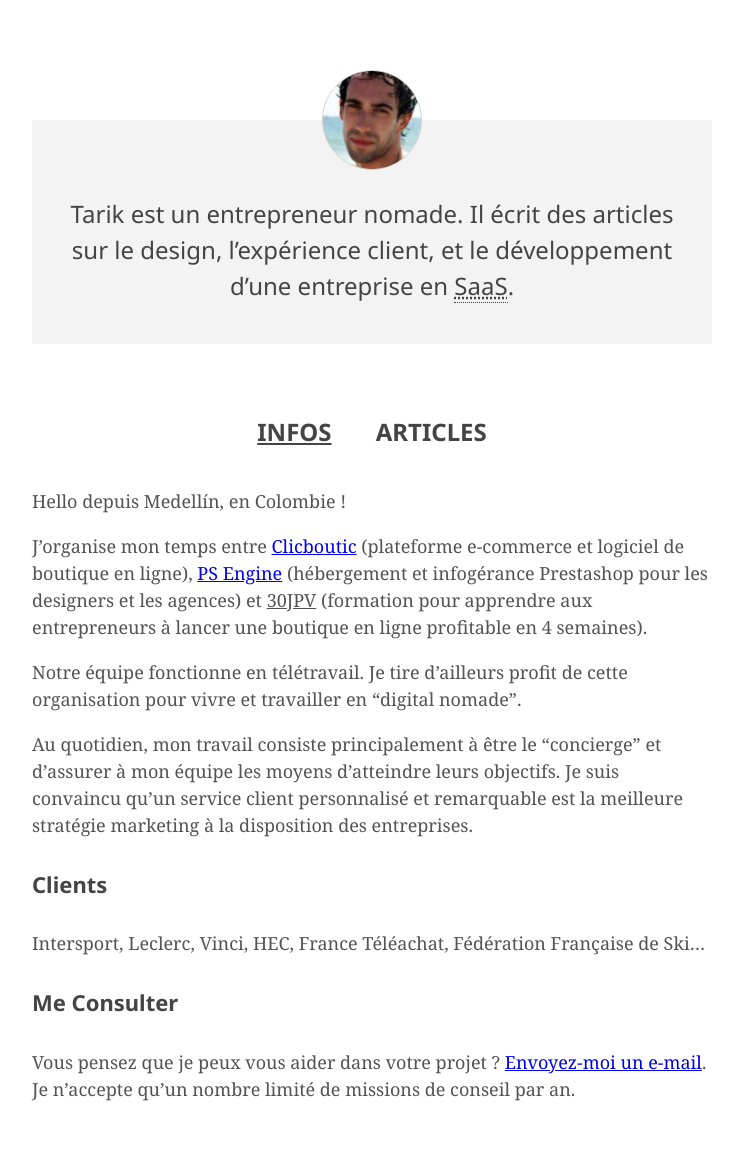
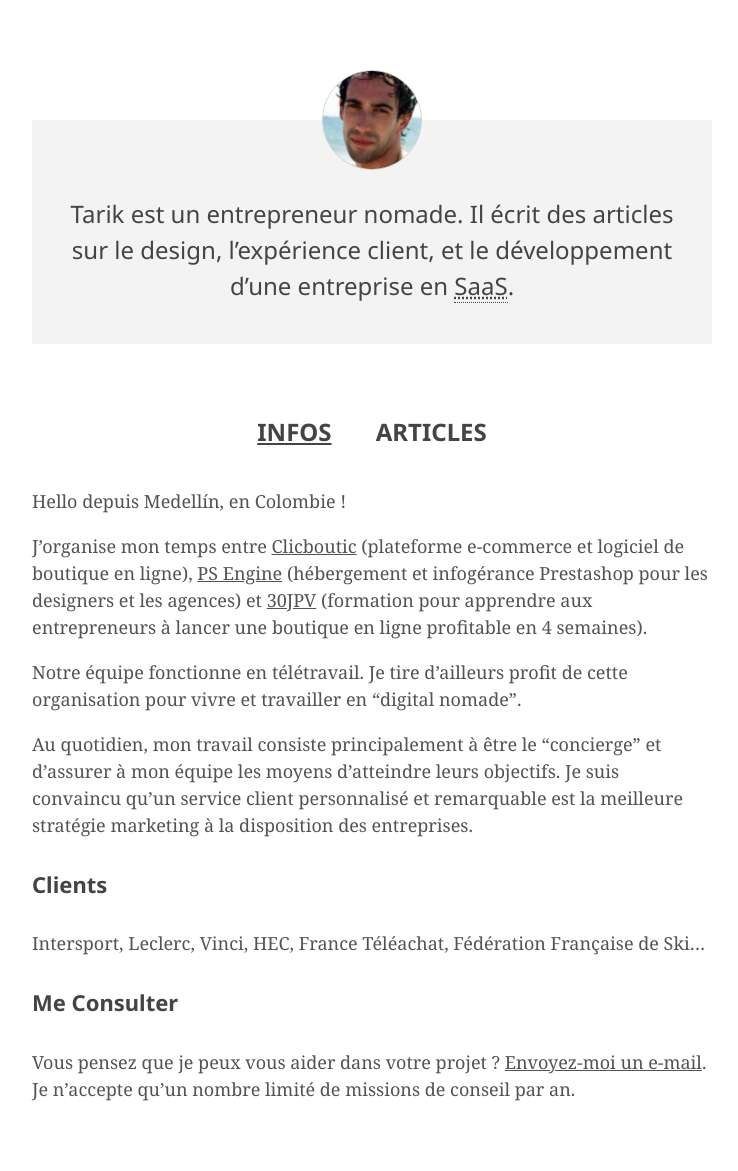
Before and after one commit to tarikpeudon/tarikpeudon.github.io, a Jekyll site: the page built from index.html, in a window 1280 px wide. Shown: the whole page, without its empty margins (268-1006 px from the left). Built offline with Jekyll 4.4.1, drawn with Linux system fonts in a browser that asks for light colours; some web fonts are replaced.

Commit message:
Link color fix

```diff
--- a/_sass/_base.sass
+++ b/_sass/_base.sass
@@ -32,6 +32,7 @@ abbr[title]
   border-bottom: 1px dotted
 
 a
+  color: inherit
   &:visited
     color: inherit
 
```
